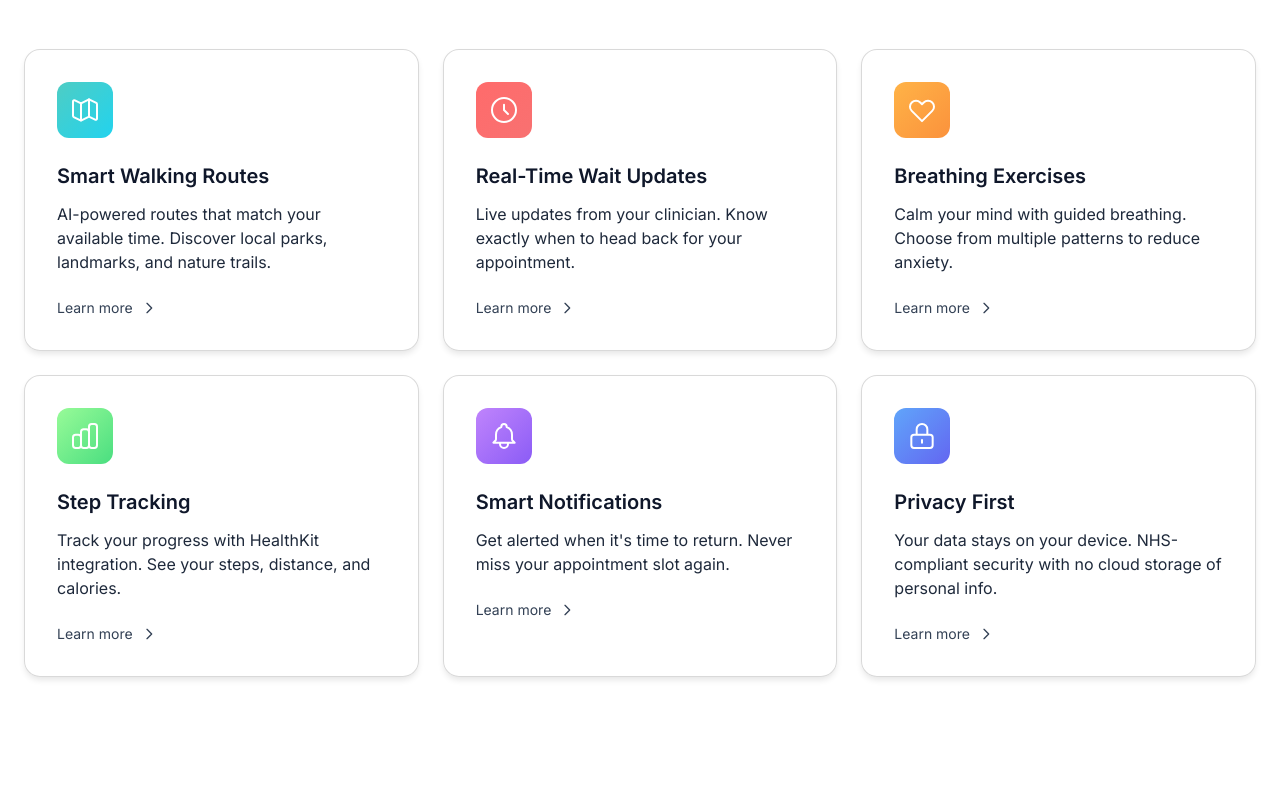
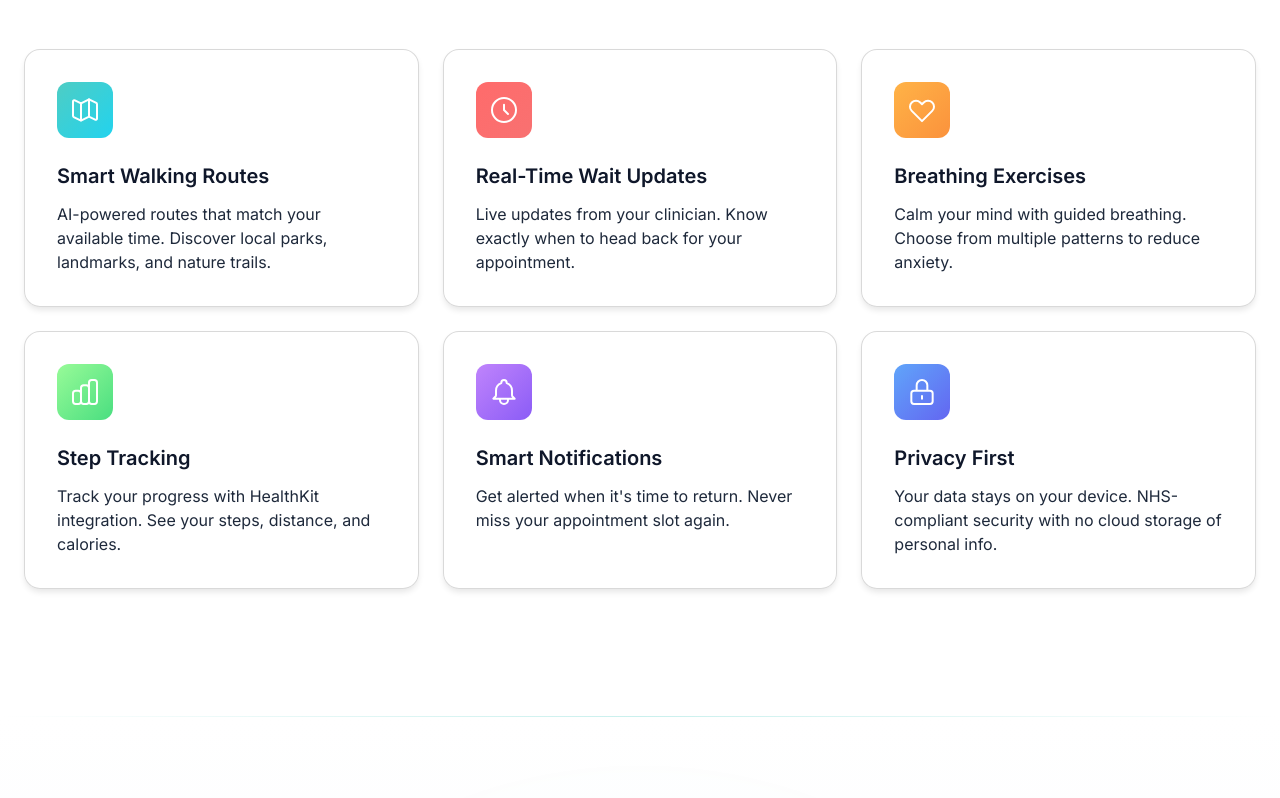
Before and after one commit to matt1862000/nhs-credential-passport, a Next.js app in the folder website/: page / in a window 1280 px wide. Shown: the part 1306-2104 px from the top of the page. Built offline with nearby package versions, Linux system fonts and the light colour scheme.

Commit message:
Remove 'Learn more' links from features section

```diff
--- a/website/src/components/Features.tsx
+++ b/website/src/components/Features.tsx
@@ -115,7 +115,7 @@ export default function Features() {
               initial={{ opacity: 0, y: 30 }}
               animate={isInView ? { opacity: 1, y: 0 } : {}}
               transition={{ duration: 0.6, delay: feature.delay }}
-              className="feature-card glass rounded-2xl p-6 sm:p-8 group cursor-pointer"
+              className="feature-card glass rounded-2xl p-6 sm:p-8 group"
             >
               {/* Icon */}
               <div className={`w-12 h-12 sm:w-14 sm:h-14 rounded-xl bg-gradient-to-br ${feature.color} p-3 text-white dark:text-white mb-4 sm:mb-6 group-hover:scale-110 transition-transform`}>
@@ -129,14 +129,6 @@ export default function Features() {
               <p className="dark:text-white/50 text-slate-800 text-sm sm:text-base leading-relaxed">
                 {feature.description}
               </p>
-
-              {/* Hover indicator */}
-              <div className="mt-6 flex items-center gap-2 dark:text-white/30 text-slate-700 group-hover:text-teal-accent dark:group-hover:text-teal-accent group-hover:text-teal-700 transition-colors">
-                <span className="text-sm">Learn more</span>
-                <svg className="w-4 h-4 group-hover:translate-x-1 transition-transform" fill="none" viewBox="0 0 24 24" stroke="currentColor">
-                  <path strokeLinecap="round" strokeLinejoin="round" strokeWidth={2} d="M9 5l7 7-7 7" />
-                </svg>
-              </div>
             </motion.div>
           ))}
         </div>
```
